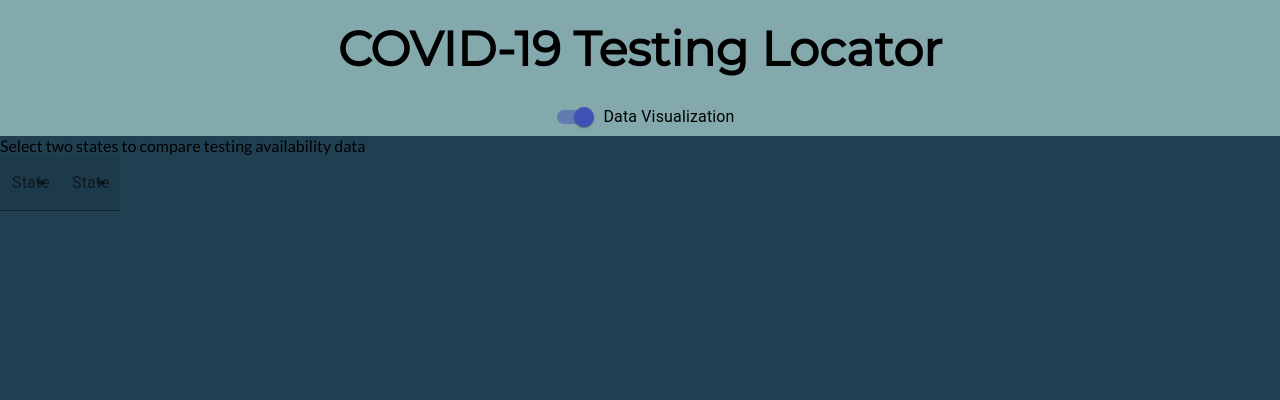
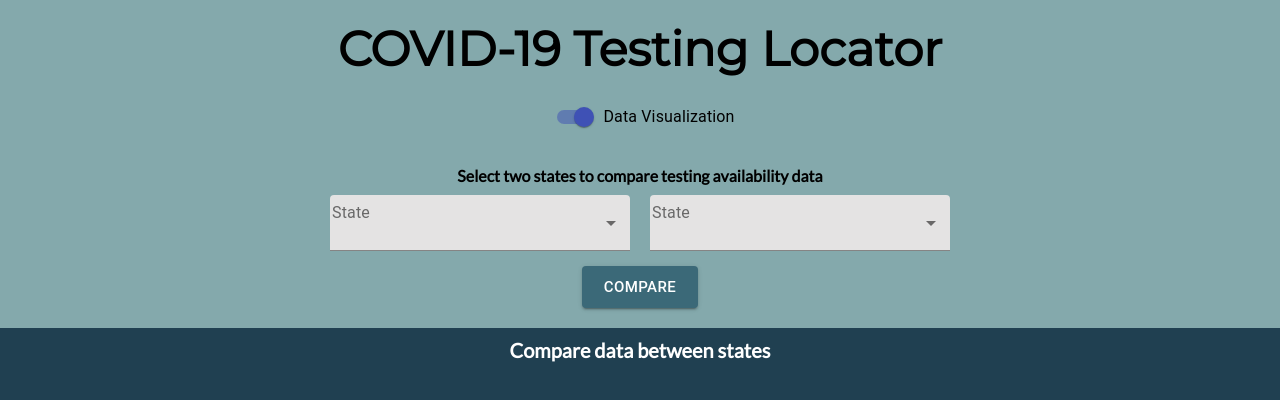
Before and after one commit to dallasvaughn/testing-site-locator, a React (Create React App) app: page / in a window 1280 px wide. Both pictures are taken after a click on the label "Data Visualization". Shown: the top 400 px of the page. Built offline with nearby package versions, Linux system fonts and the light colour scheme.

Commit message:
Added functionality for data visualization

```diff
--- a/src/components/App.jsx
+++ b/src/components/App.jsx
@@ -4,6 +4,7 @@ import LocationSearch from "./LocationSearch";
 import axios from "axios";
 import CardList from "./CardList";
 import DataSelect from "./DataSelect";
+import Data from "./Data";
 import { Switch, FormControlLabel, makeStyles } from "@material-ui/core";
 
 const useStyles = makeStyles({
@@ -18,11 +19,18 @@ const useStyles = makeStyles({
 });
 
 const App = () => {
-  const [locationData, setLocationData] = useState([]);
+  const [locationData, setLocationData] = useState([]); //state for testing site locations
   const [checked, setChecked] = useState(false);
+  const [locationDataOne, setLocationDataOne] = useState([]); //state for data comparison
+  const [locationDataTwo, setLocationDataTwo] = useState([]); //state for data comparison
+  const [locationOne, setLocationOne] = useState("");
+  const [locationTwo, setLocationTwo] = useState("");
   const classes = useStyles();
 
   const getLocationData = async (location) => {
+    if (!location) {
+      alert("Please select a state");
+    } else {
       await axios
         .get(
           `https://covid-19-testing.github.io/locations/${location}/complete.json`
@@ -30,6 +38,32 @@ const App = () => {
         .then((res) => {
           setLocationData(res.data);
         });
+    }
+  };
+
+  const getLocationDataCompare = async (locationOne, locationTwo) => {
+    if (!locationOne || !locationTwo) {
+      alert("Please select two states");
+    } else {
+      setLocationOne(locationOne);
+      setLocationTwo(locationTwo);
+
+      await axios
+        .get(
+          `https://covid-19-testing.github.io/locations/${locationOne}/complete.json`
+        )
+        .then((res) => {
+          setLocationDataOne(res.data);
+        });
+
+      await axios
+        .get(
+          `https://covid-19-testing.github.io/locations/${locationTwo}/complete.json`
+        )
+        .then((res) => {
+          setLocationDataTwo(res.data);
+        });
+    }
   };
 
   return (
@@ -50,7 +84,16 @@ const App = () => {
       </div>
 
       {checked ? (
-        <DataSelect />
+        <Fragment>
+          <DataSelect getLocationDataCompare={getLocationDataCompare} />
+
+          <Data
+            locationDataOne={locationDataOne}
+            locationDataTwo={locationDataTwo}
+            locationOne={locationOne}
+            locationTwo={locationTwo}
+          />
+        </Fragment>
       ) : (
         <Fragment>
           <LocationSearch getLocationData={getLocationData} />
--- /dev/null
+++ b/src/components/Data.jsx
@@ -0,0 +1,112 @@
+import React, { Fragment } from "react";
+import {
+  BarChart,
+  XAxis,
+  YAxis,
+  Bar,
+  Legend,
+  Tooltip,
+  PieChart,
+  Pie,
+  Cell,
+} from "recharts";
+import locations from "../locations";
+import { Box, makeStyles } from "@material-ui/core";
+
+const useStyles = makeStyles({
+  box: {
+    backgroundColor: "#e4e3e3",
+    width: "550px",
+    borderRadius: "15px",
+    margin: "30px",
+  },
+});
+
+const Data = ({
+  locationDataOne,
+  locationDataTwo,
+  locationOne,
+  locationTwo,
+}) => {
+  const classes = useStyles();
+  const colors = ["#00C49F", "#0088FE"];
+
+  let stateOne = locations.filter((location) => location.value === locationOne);
+  let stateOnePop = Object(stateOne[0]).pop;
+  stateOne = Object(stateOne[0]).name;
+
+  let stateTwo = locations.filter((location) => location.value === locationTwo);
+  let stateTwoPop = Object(stateTwo[0]).pop;
+  stateTwo = Object(stateTwo[0]).name;
+
+  let data = [
+    {
+      name: stateOne,
+      "Testing locations": locationDataOne.length,
+      "Testing sites/million":
+        Math.round(
+          (locationDataOne.length / stateOnePop + Number.EPSILON) * 100
+        ) / 100,
+    },
+    {
+      name: stateTwo,
+      "Testing locations": locationDataTwo.length,
+      "Testing sites/million":
+        Math.round(
+          (locationDataTwo.length / stateTwoPop + Number.EPSILON) * 100
+        ) / 100,
+    },
+  ];
+
+  if (!locationOne || !locationTwo) {
+    return <h1 className="data-error-message">Compare data between states</h1>;
+  } else if (locationDataOne.length === 1 || locationDataTwo.length === 1) {
+    return (
+      <h1 className="data-error-message">
+        Sorry, at least one state selected does not contain testing data yet!
+      </h1>
+    );
+  } else if (stateOne === stateTwo) {
+    return (
+      <h1 className="data-error-message">Please select two different states</h1>
+    );
+  } else {
+    return (
+      <Fragment>
+        <div className="data-container">
+          <Box className={classes.box}>
+            <h1 className="chart-title">Testing Locations Per Capita</h1>
+            <BarChart width={500} height={400} data={data}>
+              <XAxis dataKey="name" />
+              <YAxis />
+              <Tooltip />
+              <Legend />
+              <Bar dataKey="Testing sites/million" fill="#8884d8" />
+            </BarChart>
+          </Box>
+          <Box className={classes.box}>
+            <h1 className="chart-title">Number of Testing Locations</h1>
+            <PieChart width={500} height={400}>
+              <Pie
+                data={data}
+                cx="50%"
+                cy="50%"
+                outerRadius={120}
+                label
+                dataKey="Testing locations"
+              >
+                {data.map((entry, index) => (
+                  <Cell key={`cell-${index}`} fill={colors[index]} />
+                ))}
+              </Pie>
+              <Legend align="right" layout="vertical" verticalAlign="middle" />
+              <Tooltip />
+            </PieChart>
+          </Box>
+        </div>
+      </Fragment>
+    );
+  }
+};
+
+export default Data;
--- a/src/components/DataSelect.jsx
+++ b/src/components/DataSelect.jsx
@@ -9,16 +9,35 @@ import {
 } from "@material-ui/core";
 import locations from "../locations";
 
-const Data = () => {
+const useStyles = makeStyles({
+  select: {
+    width: "300px",
+    backgroundColor: "#e4e3e3",
+    margin: "10px",
+  },
+  button: {
+    backgroundColor: "#3b6978",
+  },
+});
+
+const Data = ({ getLocationDataCompare }) => {
   const [locationOne, setLocationOne] = useState("");
   const [locationTwo, setLocationTwo] = useState("");
+  const classes = useStyles();
 
   return (
     <Fragment>
-      <p>Select two states to compare testing availability data</p>
+      <p className="data-p">
+        <strong>Select two states to compare testing availability data</strong>
+      </p>
+      <div className="form-container-data">
         <FormControl variant="filled">
           <InputLabel>State</InputLabel>
-        <Select value={locationOne}>
+          <Select
+            value={locationOne}
+            onChange={(e) => setLocationOne(e.target.value)}
+            className={classes.select}
+          >
             {locations.map((location) => (
               <MenuItem key={location.value} value={location.value}>
                 {location.name}
@@ -28,7 +47,11 @@ const Data = () => {
         </FormControl>
         <FormControl variant="filled">
           <InputLabel>State</InputLabel>
-        <Select value={locationTwo}>
+          <Select
+            value={locationTwo}
+            onChange={(e) => setLocationTwo(e.target.value)}
+            className={classes.select}
+          >
             {locations.map((location) => (
               <MenuItem key={location.value} value={location.value}>
                 {location.name}
@@ -36,6 +59,18 @@ const Data = () => {
             ))}
           </Select>
         </FormControl>
+      </div>
+      <div className="form-button-data">
+        <Button
+          variant="contained"
+          color="primary"
+          size="large"
+          className={classes.button}
+          onClick={() => getLocationDataCompare(locationOne, locationTwo)}
+        >
+          Compare
+        </Button>
+      </div>
     </Fragment>
   );
 };
--- a/src/components/LocationSearch.jsx
+++ b/src/components/LocationSearch.jsx
@@ -19,14 +19,16 @@ const useStyles = makeStyles({
   },
 });
 
-const LocationSearch = (props) => {
+const LocationSearch = ({ getLocationData }) => {
   const [location, setLocation] = useState("");
   const classes = useStyles();
 
   return (
     <div>
+      <p className="data-p">
+        <strong>Select a state to view testing locations</strong>
+      </p>
       <div className="form-container">
-        <div className="form-select">
         <FormControl variant="filled">
           <InputLabel>State</InputLabel>
           <Select
@@ -41,14 +43,14 @@ const LocationSearch = (props) => {
             ))}
           </Select>
         </FormControl>
-        </div>
+
         <div className="form-button">
           <Button
             variant="contained"
             color="primary"
             size="large"
             className={classes.button}
-            onClick={() => props.getLocationData(location)}
+            onClick={() => getLocationData(location)}
           >
             Submit
           </Button>
--- a/src/styles.css
+++ b/src/styles.css
@@ -25,16 +25,38 @@ body {
   background-color: #84a9ac;
 }
 
+.data-p {
+  background-color: #84a9ac;
+  text-align: center;
+  padding-top: 30px;
+}
+
 .form-container {
   display: flex;
   flex-direction: column;
   align-items: center;
-  padding: 20px;
+  padding: 10px;
+  background-color: #84a9ac;
+}
+
+.form-container-data {
+  display: flex;
+  align-items: center;
+  justify-content: center;
+  margin: 0 auto;
   background-color: #84a9ac;
 }
 
 .form-button {
+  padding: 5px 0 10px 0;
   margin-top: 10px;
+}
+
+.form-button-data {
+  display: flex;
+  justify-content: center;
+  padding: 5px 0 20px 0;
+  background-color: #84a9ac;
 }
 
 .card-container {
@@ -42,3 +64,21 @@ body {
   justify-content: center;
   margin: 10px;
 }
+
+.data-error-message {
+  text-align: center;
+  margin-top: 10px;
+  color: white;
+  font-size: 20px;
+}
+
+.data-container {
+  display: flex;
+  justify-content: center;
+  margin-top: 30px;
+}
+
+.chart-title {
+  text-align: center;
+  margin-top: 10px;
+}
```
Lines whose indentation alone changed are shown as unchanged.
